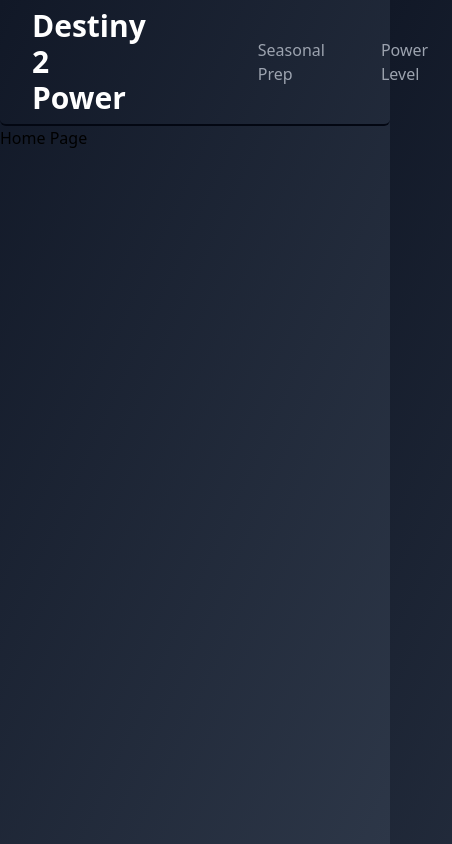
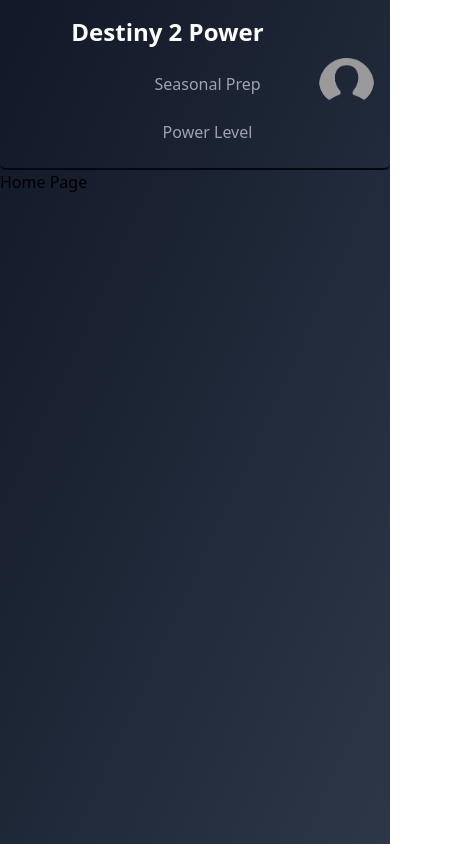
Before and after one commit to ben-cuff/destiny2power, a Next.js app: page / in a window 390 px wide. Shown: the whole page, 452 px wide, since content can reach past the window. Built offline with nearby package versions, Linux system fonts and the light colour scheme; no server answers.

Commit message:
made the mobile experience better

```diff
--- a/src/app/power/loading.tsx
+++ b/src/app/power/loading.tsx
@@ -1,3 +1,5 @@
+// This is the loading page for the power page
+// It is designed to resemble the item cards
 export default function Loading() {
 	return (
 		<div className="p-6 text-white min-h-screen flex justify-center">
--- a/src/components/itemcard.tsx
+++ b/src/components/itemcard.tsx
@@ -6,6 +6,7 @@
 	icon?: string;
 }
 
+// This generates the item card for the power page
 const ItemCard: React.FC<ItemCardProps> = ({ name, lightLevel, icon }) => {
 	return (
 		<div className="flex items-center p-4 bg-gray-800 rounded-lg shadow-md">
--- a/src/components/navigation/nav.tsx
+++ b/src/components/navigation/nav.tsx
@@ -1,23 +1,22 @@
 import Link from "next/link";
 
-// Constructs links to navigate around the website
 export default function Nav() {
 	return (
-		<div className="flex items-center px-4">
-			<div className="text-3xl font-bold text-white hover:text-gray-400 transition duration-200 ease-in-out mr-16">
+		<div className="flex flex-col md:flex-row items-center px-4 py-2 md:py-0">
+			<div className="text-2xl md:text-3xl font-bold text-white hover:text-gray-400 transition duration-200 ease-in-out mb-4 md:mb-0">
 				<Link href="/">Destiny 2 Power</Link>
 			</div>
-			<div className="flex-grow flex justify-start ml-10">
-				<div className="flex space-x-10">
+			<div className="flex-grow flex justify-center md:justify-start ml-20">
+				<div className="flex flex-col md:flex-row space-y-2 md:space-y-0 md:space-x-10">
 					<Link
 						href="/prep"
-						className="relative inline-flex items-center p-2 justify-center rounded-md text-gray-400 hover:bg-gray-700 hover:text-white focus:outline-none"
+						className="relative inline-flex items-center p-2 md:p-4 justify-center rounded-md text-gray-400 hover:bg-gray-700 hover:text-white focus:outline-none"
 					>
 						Seasonal Prep
 					</Link>
 					<Link
 						href="/power"
-						className="relative inline-flex items-center p-2 justify-center rounded-md text-gray-400 hover:bg-gray-700 hover:text-white focus:outline-none"
+						className="relative inline-flex items-center p-2 md:p-4 justify-center rounded-md text-gray-400 hover:bg-gray-700 hover:text-white focus:outline-none"
 					>
 						Power Level
 					</Link>
--- a/src/components/powerpage.tsx
+++ b/src/components/powerpage.tsx
@@ -31,9 +31,7 @@
 					{lightLevelStringWithBonus}
 				</p>
 				<p className="text-xl mb-4">
-					<span className="font-semibold">
-						Light Level without Bonus:
-					</span>{" "}
+					<span className="font-semibold">Base Light Level:</span>{" "}
 					{lightLevelString}
 				</p>
 				<div className="grid grid-cols-2 gap-6">
```
